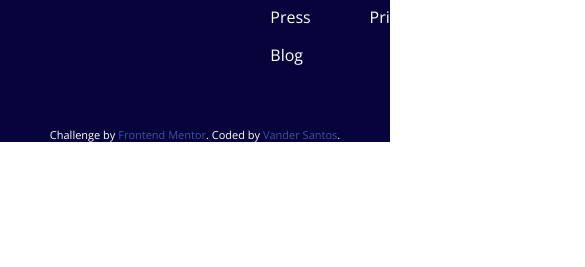
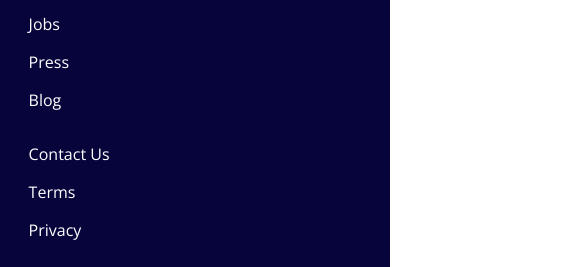
Before and after one commit to vanderms/fylo-landing-page-with-two-column-layout, a plain HTML site: page index.html in a window 390 px wide. Shown: the part 2572-2839 px from the top of the page, 585 px wide, since content can reach past the window. Before the commit the page ends 2714 px from the top, so only its background shows below. Drawn offline with nearby package versions, Linux system fonts and the light colour scheme.

Commit message:
implement footer responsive design

```diff
--- a/scss/_footer.scss
+++ b/scss/_footer.scss
@@ -9,11 +9,22 @@
     @include container;
     height: rem(391);
     color: white;
+
+    @include media(tablet){
+      padding-top: rem(65);
+      padding-bottom: rem(42);
+      height: auto;
+    }
   }
 
   .contact-and-links{
     margin-top: rem(36);
     display: flex;
+
+    @include media(tablet){
+      margin-top: rem(32);
+      flex-direction: column;
+    }
   }
 
   .contact-list{
@@ -33,11 +44,21 @@
   .links-1{
     max-width: rem(69);
     margin-left: Min(rem(222), 15.42vw);
+
+    @include media(tablet){
+      margin-left: 0;
+      margin-top: rem(32);
+    }
   }
 
   .links-2{
     max-width: rem(81);
     margin-left: Min(rem(200), 13.89vw);
+
+    @include media(tablet){
+      margin-left: 0;
+      margin-top: rem(32);
+    }
   }
 
   .links-1, .links-2{
@@ -46,10 +67,22 @@
     }
   }
 
+  .links-1, .links-2{
+    a:hover{
+      color: $blue-hover;
+    }
+  }
+
   .social-link-list{
     display: flex;
     gap: rem(12.5);
     margin-left: Min(rem(185), 12.85vw);
+
+    @include media(tablet){
+      margin-top: rem(32);
+      align-self: center;
+      margin-left: 0;
+    }
 
     .social-link{
       display: inline-flex;
@@ -59,16 +92,24 @@
       border-radius: 50%;
       border: 1px solid white;
     }
+
+    .social-link:hover{
+      border-color: $blue-hover;
+      *{
+        fill: $blue-hover;
+      }
+
+    }
   }
 
   .attribution {
-    font-size: 11px;
+    font-size: 13px;
     text-align: center;
     color: white;
   }
 
   .attribution a {
-    color: hsl(228, 45%, 44%);
+    color: hsl(228, 17%, 60%);
   }
 
 }
```
Also changed, not shown: index.css.
